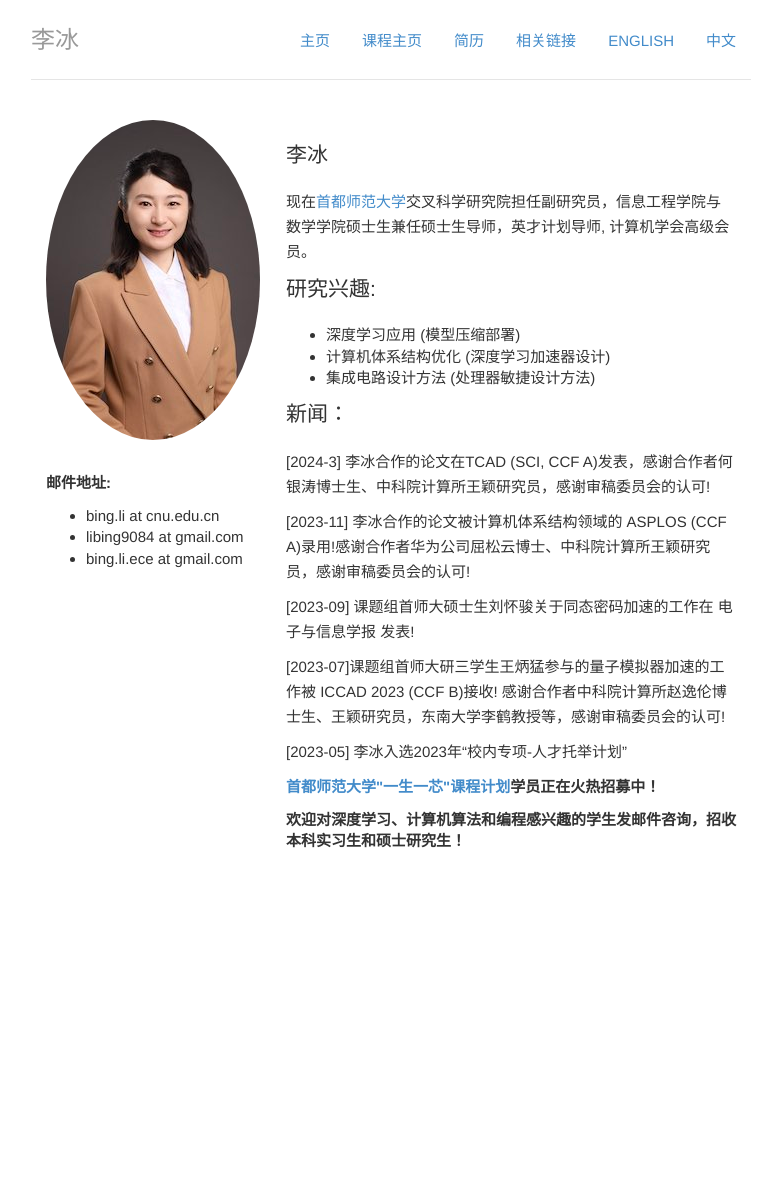
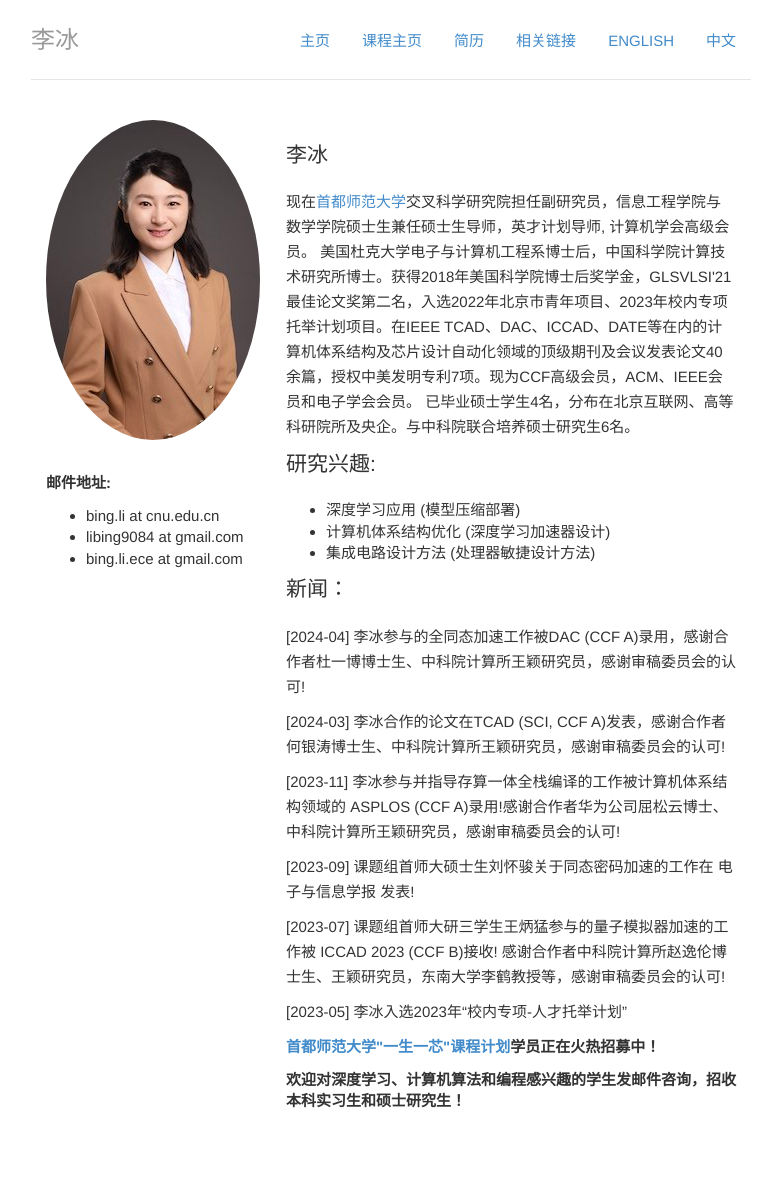
Before and after one commit to libingict/libingict.github.io, a Jekyll site: the page built from index.html, in a window 1280 px wide. Shown: the whole page, without its empty margins (249-1017 px from the left). Built offline with Jekyll 4.4.1, drawn with Linux system fonts in a browser that asks for light colours; before the commit the page ends 932 px from its top, so only the background shows below that.

Commit message:
更新简介和新闻

```diff
--- a/index.html
+++ b/index.html
@@ -39,7 +39,8 @@ cv: passive
             <h1 class="lead">李冰</h1>
             <p>
                 现在<a href="http://eng.cnu.edu.cn/">首都师范大学</a>交叉科学研究院担任副研究员，信息工程学院与数学学院硕士生兼任硕士生导师，英才计划导师, 计算机学会高级会员。
-<!--                作为负责人获得横向及纵向项目资助总金额近150万，专利申请及授权6项，已毕业学生4名，分布在北京互联网、高等科研院所及央企。与中科院联合培养硕士研究生6名。-->
+                美国杜克大学电子与计算机工程系博士后，中国科学院计算技术研究所博士。获得2018年美国科学院博士后奖学金，GLSVLSI'21最佳论文奖第二名，入选2022年北京市青年项目、2023年校内专项托举计划项目。在IEEE TCAD、DAC、ICCAD、DATE等在内的计算机体系结构及芯片设计自动化领域的顶级期刊及会议发表论文40余篇，授权中美发明专利7项。现为CCF高级会员，ACM、IEEE会员和电子学会会员。
+                已毕业硕士学生4名，分布在北京互联网、高等科研院所及央企。与中科院联合培养硕士研究生6名。
                 <!--
                     <p class="lead", id="research-interests">研究兴趣:</p>
                     <ul>
@@ -57,12 +58,15 @@ cv: passive
                 <li>集成电路设计方法 (处理器敏捷设计方法)</li>
             </ul>
             <p class="lead" , id="news">新闻：</p>
-            <p>[2024-3] 李冰合作的论文在TCAD (SCI, CCF
+            <p>[2024-04] 李冰参与的全同态加速工作被DAC (CCF
+                A)录用，感谢合作者杜一博博士生、中科院计算所王颖研究员，感谢审稿委员会的认可!</p>
+            <p>
+            <p>[2024-03] 李冰合作的论文在TCAD (SCI, CCF
                 A)发表，感谢合作者何银涛博士生、中科院计算所王颖研究员，感谢审稿委员会的认可!</p>
             <p>
-                [2023-11] 李冰合作的论文被计算机体系结构领域的 ASPLOS (CCF A)录用!感谢合作者华为公司屈松云博士、中科院计算所王颖研究员，感谢审稿委员会的认可!</p>
+                [2023-11] 李冰参与并指导存算一体全栈编译的工作被计算机体系结构领域的 ASPLOS (CCF A)录用!感谢合作者华为公司屈松云博士、中科院计算所王颖研究员，感谢审稿委员会的认可!</p>
             <p>[2023-09] 课题组首师大硕士生刘怀骏关于同态密码加速的工作在 电子与信息学报 发表!</p>
-            <p>[2023-07]课题组首师大研三学生王炳猛参与的量子模拟器加速的工作被 ICCAD 2023 (CCF B)接收!
+            <p>[2023-07] 课题组首师大研三学生王炳猛参与的量子模拟器加速的工作被 ICCAD 2023 (CCF B)接收!
                 感谢合作者中科院计算所赵逸伦博士生、王颖研究员，东南大学李鹤教授等，感谢审稿委员会的认可!</p>
             <p> [2023-05] 李冰入选2023年“校内专项-人才托举计划”</p>
 
```
